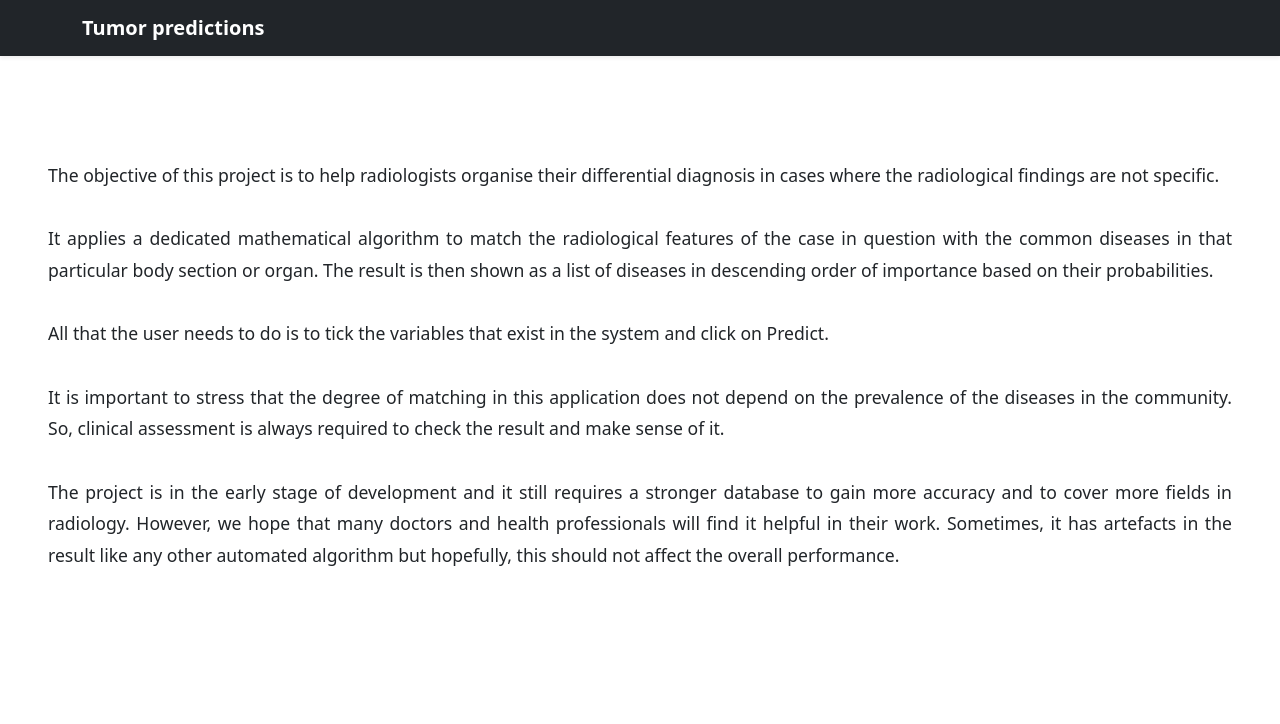
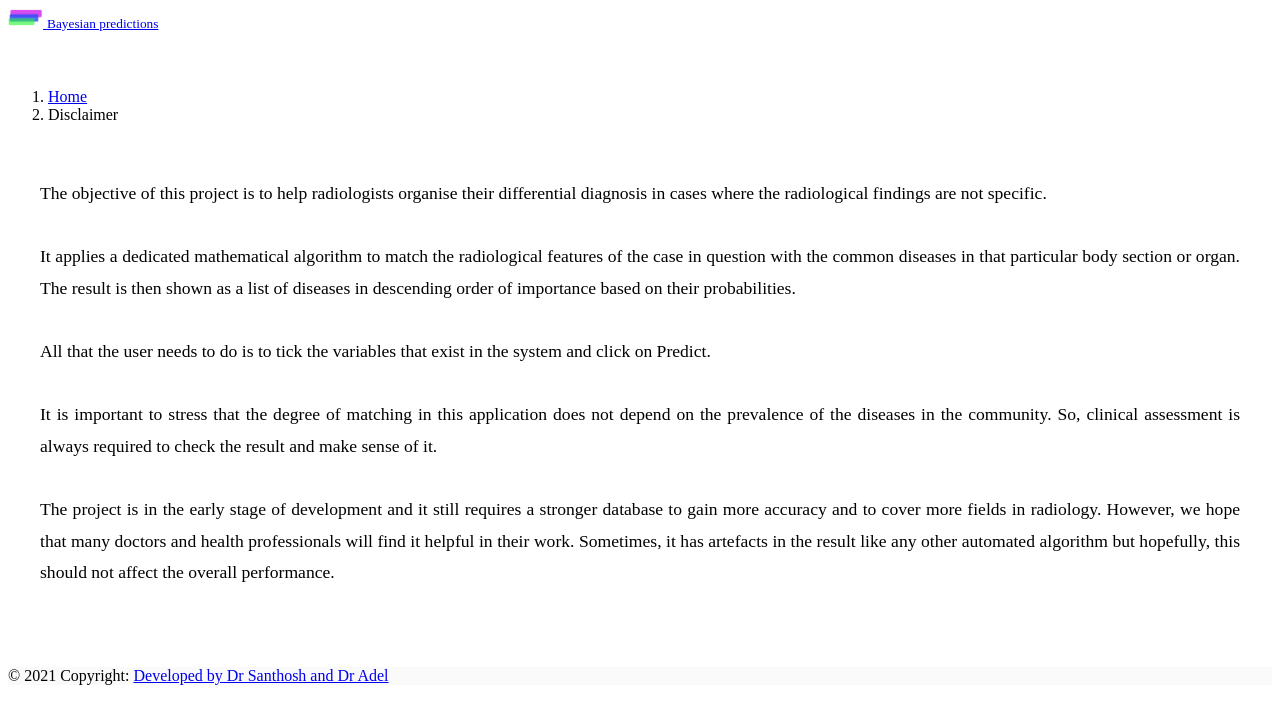
Before and after one commit to gvsanthu10/website, a Flask app: page /disclaimer in a window 1280 px wide. Shown: the top 724 px of the page. Run offline with Flask 2, Linux system fonts and the light colour scheme; some libraries are stand-ins or nearby versions.

Commit message:
Update disclaimer.html

```diff
--- a/templates/disclaimer.html
+++ b/templates/disclaimer.html
@@ -1,28 +1,59 @@
 <!DOCTYPE html>
 <html lang="en">
   <head>
-        <title>Tumor predictions</title>
-        <meta charset="utf-8">
-        <meta name="viewport" content="width=device-width, initial-scale=1">
-        <link href="https://cdn.jsdelivr.net/npm/bootstrap@5.0.2/dist/css/bootstrap.min.css"
-        rel="stylesheet" integrity="sha384-EVSTQN3/azprG1Anm3QDgpJLIm9Nao0Yz1ztcQTwFspd3yD65VohhpuuCOmLASjC" crossorigin="anonymous">
+    <meta charset="UTF-8" />
+    <meta name="viewport" content="width=device-width, initial-scale=1, shrink-to-fit=no" />
+    <meta http-equiv="x-ua-compatible" content="ie=edge" />
+    <title>Bayesian predictions</title>
+    <!-- MDB icon -->
+    <link rel="icon" href="https://raw.githubusercontent.com/gvsanthu10/website/main/images/logo.png" type="image/x-icon" />
+    <!-- Font Awesome -->
+    <link rel="stylesheet" href="https://use.fontawesome.com/releases/v5.15.2/css/all.css" />
+    <!-- Google Fonts Roboto -->
+    <link
+      rel="stylesheet"
+      href="https://fonts.googleapis.com/css2?family=Roboto:wght@300;400;500;700;900&display=swap"
+    />
+    <!-- MDB -->
+    <link rel="stylesheet" href="{{ url_for('static', filename='css/mdb.min.css') }}" />
   </head>
   <body>
+    <!-- Start your project here-->
 
-    <!-- Nav bar -->
-<nav class="navbar navbar-dark bg-dark shadow-sm">
+    <!-- nav bar-->
+    <!-- Just an image -->
+<nav class="navbar navbar-light bg-light">
   <div class="container">
-    <span class="navbar-brand d-flex align-items-center" href="{{ url_for('welcome') }}"><strong>Tumor predictions</strong></span>
+    <a class="navbar-brand" href="#">
+      <img
+        src="https://raw.githubusercontent.com/gvsanthu10/website/main/images/logo.png"
+        height="20"
+        alt=""
+        loading="lazy"
+      />
+      <small>Bayesian predictions</small>
+    </a>
   </div>
 </nav>
-<!-- Nav bar -->
 
-  <section>
-     <div class="pogo py-5 container" >
+<div class="container" style="padding: 20px;">  <!--upper empty div -->
+</div>
 
+<div class="container">
+  <!--bread crumb -->
 
-</div><!-- Pogo ends here -->
-</section> <!-- Pogo ends here -->
+  <nav aria-label="breadcrumb">
+   <ol class="breadcrumb">
+     <li class="breadcrumb-item"><a href="{{ url_for('welcome') }}">Home</a></li>
+     <li class="breadcrumb-item active" aria-current="page">Disclaimer</li>
+   </ol>
+ </nav>
+
+  <!--bread crumb ends -->
+ </div>
+
+ <div class="container" style="padding: 20px;">  <!--text div -->
+
    <div class="p-2" style="margin:0 auto; max-width: 1200px; font-weight: 400; font-size: 1.1rem; line-height: 1.8; text-align: justify;">
      <p class="text-justify">
        The objective of this project is to help radiologists organise their differential diagnosis in cases where the radiological findings are not specific.<br><br>
@@ -32,13 +63,29 @@ It is important to stress that the degree of matching in this application does n
  The project is in the early stage of development and it still requires a stronger database to gain more accuracy and to cover more fields in radiology. However, we hope that many doctors and health professionals will find it helpful in their work. Sometimes, it has artefacts in the result like any other automated algorithm but hopefully, this should not affect the overall performance.
  </p>
    </div>
-  <!--info ends -->
+
+ </div>
 
 
-  <!-- footer -->
 
-  <!-- End of everything -->
-  <script src="https://cdn.jsdelivr.net/npm/bootstrap@5.0.2/dist/js/bootstrap.bundle.min.js"
-  integrity="sha384-MrcW6ZMFYlzcLA8Nl+NtUVF0sA7MsXsP1UyJoMp4YLEuNSfAP+JcXn/tWtIaxVXM" crossorigin="anonymous"></script>
+
+<div class="container" style="padding: 20px;">  <!--lower empty div -->
+</div>
+
+<!-- Footer -->
+<footer class="bg-light text-center text-lg-start">
+  <!-- Copyright -->
+  <div class="text-center p-3" style="background-color: rgba(230, 230, 230, 0.2);">
+    © 2021 Copyright:
+    <a class="text-dark" href="https://gvsanthu10.github.io/">Developed by Dr Santhosh and Dr Adel</a>
+  </div>
+  <!-- Copyright -->
+</footer>
+    <!-- End your project here-->
+
+    <!-- MDB -->
+    <script type="text/javascript" src="{{url_for('static', filename='js/mdb.min.js')}}"></script>
+    <!-- Custom scripts -->
+    <script type="text/javascript"></script>
   </body>
 </html>
```
Lines whose indentation alone changed are shown as unchanged.
